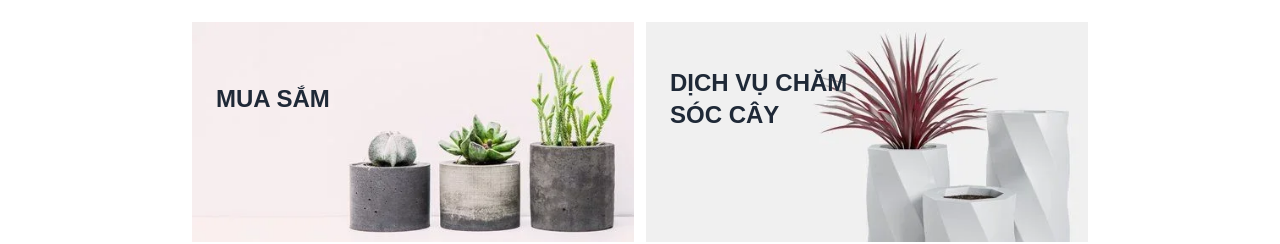
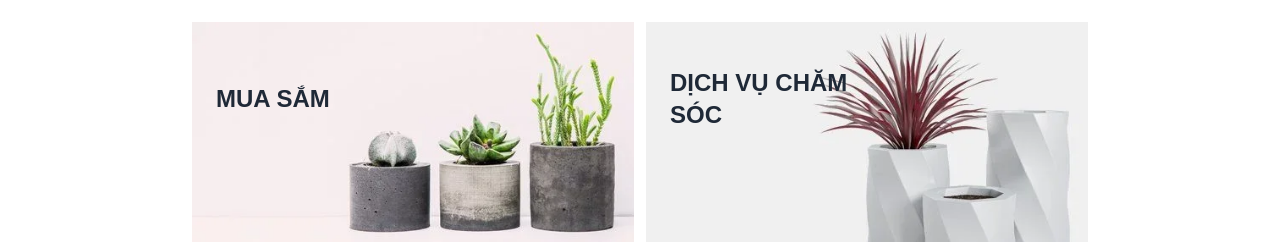
Before and after one commit to Capstone-Bonsai/bonsai_FE, a React (Vite) app: page / in a window 1280 px wide. Shown: the part 559-803 px from the top of the page. Built offline with nearby package versions, Linux system fonts and the light colour scheme.

Commit message:
fix className

```diff
--- a/package.json
+++ b/package.json
@@ -19,7 +19,7 @@
     "react": "^18.2.0",
     "react-dom": "^18.2.0",
     "react-redux": "^9.1.0",
-    "react-router-dom": "^6.21.1",
+    "react-router-dom": "^6.22.0",
     "react-slick": "^0.29.0",
     "react-spinners": "^0.13.8",
     "react-toastify": "^10.0.4",
--- a/src/pages/HomePage/Home.jsx
+++ b/src/pages/HomePage/Home.jsx
@@ -25,19 +25,25 @@ function Home() {
 
         <div className="w-[70%] m-auto mt-6 grid grid-cols-1 lg:grid-cols-2 gap-3">
           <Link
-            class="min-h-[220px] col hover:opacity-50 bg-cover bg-no-repeat"
+            className="min-h-[220px] col hover:opacity-50 bg-cover bg-no-repeat"
             style={{ backgroundImage: `url(${BannerMuaBan})` }}
+            to="/service"
           >
             <div className="h-[70%] flex items-center">
-              <div className="text-2xl pl-6 font-semibold uppercase">Mua sắm</div>
+              <div className="text-2xl pl-6 font-semibold uppercase">
+                Mua sắm
+              </div>
             </div>
           </Link>
           <Link
-            class="min-h-[220px] col hover:opacity-50 bg-cover bg-no-repeat"
+            className="min-h-[220px] col hover:opacity-50 bg-cover bg-no-repeat"
             style={{ backgroundImage: `url(${BannerDichVu})` }}
+            to="/service"
           >
             <div className="w-[50%] h-[70%] flex items-center">
-              <div className="text-2xl pl-6 font-semibold uppercase">Dịch vụ chăm sóc cây</div>
+              <div className="text-2xl pl-6 font-semibold uppercase">
+                Dịch vụ chăm sóc
+              </div>
             </div>
           </Link>
         </div>
--- a/src/pages/HomePage/SellProducts.jsx
+++ b/src/pages/HomePage/SellProducts.jsx
@@ -60,12 +60,12 @@ function SellProducts() {
                   </Link>
                 </div>
                 <div className="grid grid-cols-3">
-                  <div class="flex items-center">
+                  <div className="flex items-center">
                     <div className="text-[#3A994A] text-xl font-semibold">
                       {office.price}
                     </div>
                   </div>
-                  <div class="col-end-4 flex justify-end">
+                  <div className="col-end-4 flex justify-end">
                     <Link
                       className="text-[20px] w-[40px] h-[40px] bg-[#f2f2f2] flex items-center border pl-2 rounded-[100%]
           border-[#ffffff]-500 border-opacity-50 border-opacity-50 hover:bg-[#3A994A] hover:text-[#ffffff]"
@@ -102,12 +102,12 @@ function SellProducts() {
                   </Link>
                 </div>
                 <div className="grid grid-cols-3">
-                  <div class="flex items-center">
+                  <div className="flex items-center">
                     <div className="text-[#3A994A] text-xl font-semibold">
                       {office.price}
                     </div>
                   </div>
-                  <div class="col-end-4 flex justify-end">
+                  <div className="col-end-4 flex justify-end">
                     <Link
                       className="text-[20px] w-[40px] h-[40px] bg-[#f2f2f2] flex items-center border pl-2 rounded-[100%]
           border-[#ffffff]-500 border-opacity-50 border-opacity-50 hover:bg-[#3A994A] hover:text-[#ffffff]"
```
Also changed, not shown: 1 other file (tests, documents, lock files or other folders).
